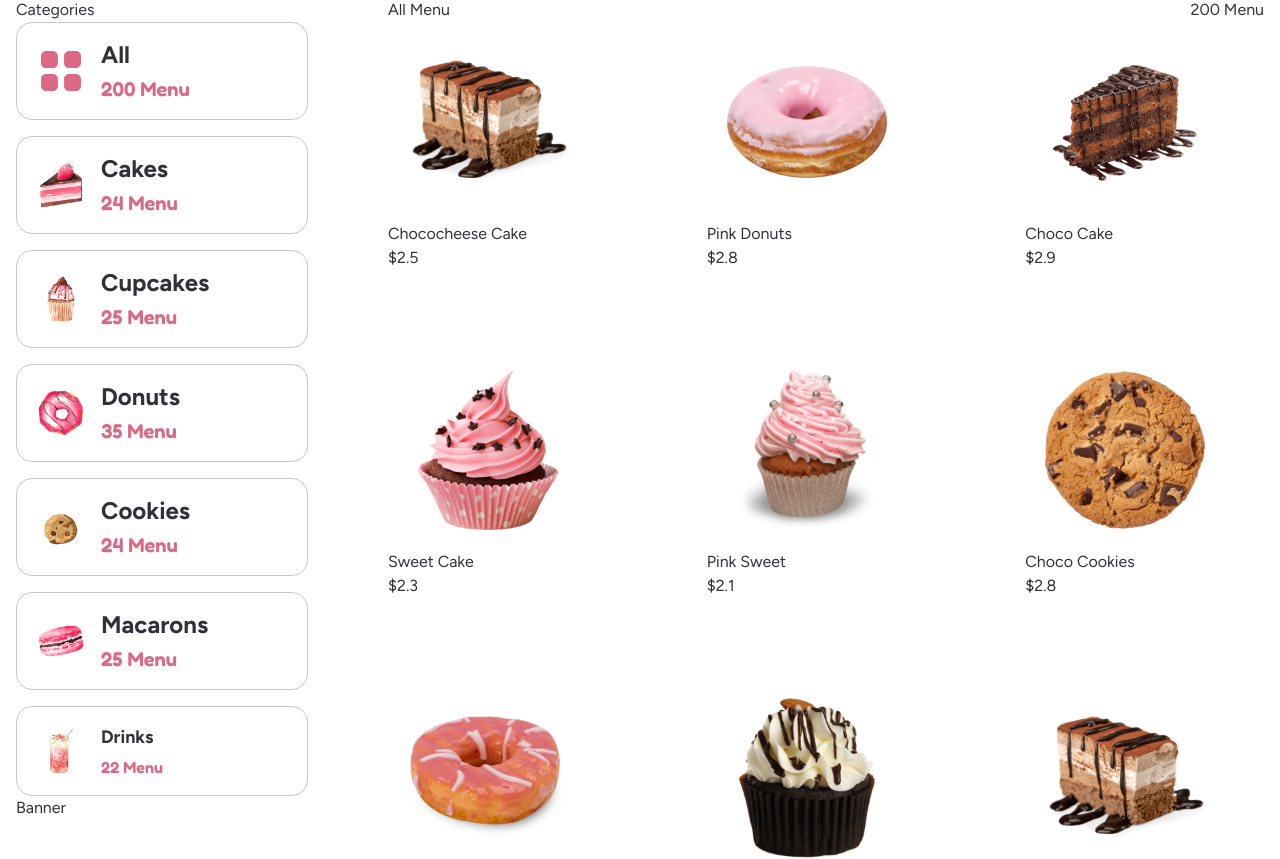
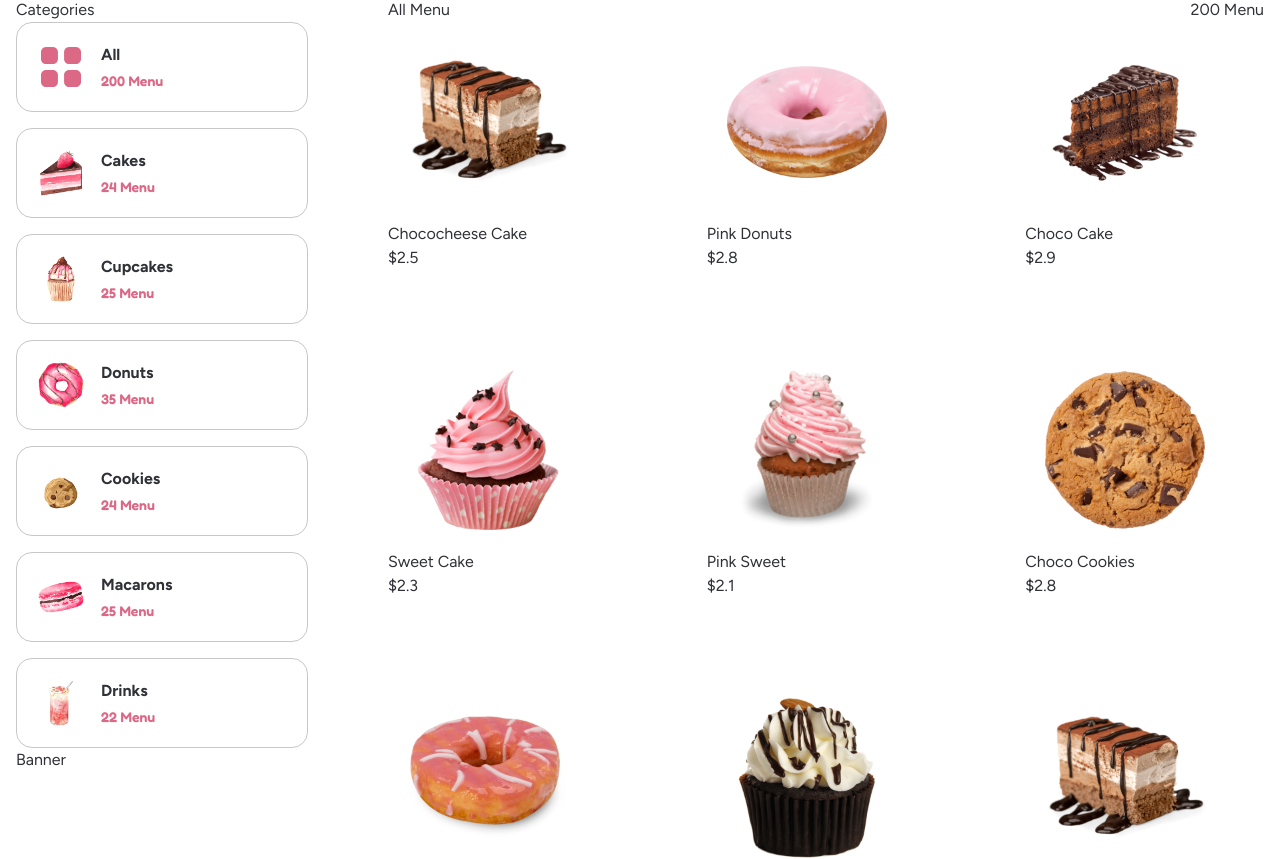
Before and after one commit to sandra-selezen/dessert-alert, a Next.js app: page /menu in a window 1280 px wide. Shown: the part 460-1319 px from the top of the page. Built offline with nearby package versions, Linux system fonts and the light colour scheme.

Commit message:
Add categories

```diff
--- a/src/app/page.tsx
+++ b/src/app/page.tsx
@@ -25,6 +25,7 @@ import { PrimaryButton } from "@/components/Buttons/PrimaryButton";
 import { SecondaryButton } from "@/components/Buttons/SecondaryButton";
 import { PopularMenu } from "@/components/PopularMenu/PopularMenu";
 import { HappyCustomer } from "@/components/HappyCustomer/HappyCustomer";
+import { categories } from "@/lib/data";
 
 export default function Home() {
   return (
@@ -101,36 +102,16 @@ export default function Home() {
         <p className="text-center mb-4 text-2xl font-fredoka font-semibold text-pink100">Explore</p>
         <h2 className="h2 text-center mb-10 lg:mb-16">Our Delicious Menu</h2>
         <ul className="max-w-max mx-auto grid grid-cols-1 sm:grid-cols-2 lg:grid-cols-3 gap-10">
-          <li className="w-[260px] h-[260px] flex flex-col items-center p-5 border rounded-2xl border-grey10 hover:border-pink100 hover:cursor-pointer hover:shadow-lg shadow-gray transition">
-            <Image src={cake} width={130} height={130} alt="cake" className="mb-5" />
-            <h3 className="mb-2 font-bold">Cakes</h3>
-            <p className="font-fredoka font-semibold text-pink100">24 Menu</p>
-          </li>
-          <li className="w-[260px] h-[260px] flex flex-col items-center p-5 border rounded-2xl border-grey10 hover:border-pink100 hover:cursor-pointer hover:shadow-lg shadow-gray transition">
-            <Image src={cupcake} width={130} height={130} alt="cupcake" className="mb-5" />
-            <h3 className="mb-2 font-bold">Cupcakes</h3>
-            <p className="font-fredoka font-semibold text-pink100">25 Menu</p>
-          </li>
-          <li className="w-[260px] h-[260px] flex flex-col items-center p-5 border rounded-2xl border-grey10 hover:border-pink100 hover:cursor-pointer hover:shadow-lg shadow-gray transition">
-            <Image src={donut} width={130} height={130} alt="donut" className="mb-5" />
-            <h3 className="mb-2 font-bold">Donuts</h3>
-            <p className="font-fredoka font-semibold text-pink100">35 Menu</p>
-          </li>
-          <li className="w-[260px] h-[260px] flex flex-col items-center p-5 border rounded-2xl border-grey10 hover:border-pink100 hover:cursor-pointer hover:shadow-lg shadow-gray transition">
-            <Image src={cookie} width={130} height={130} alt="cookie" className="mb-5" />
-            <h3 className="mb-2 font-bold">Cookies</h3>
-            <p className="font-fredoka font-semibold text-pink100">24 Menu</p>
-          </li>
-          <li className="w-[260px] h-[260px] flex flex-col items-center p-5 border rounded-2xl border-grey10 hover:border-pink100 hover:cursor-pointer hover:shadow-lg shadow-gray transition">
-            <Image src={macaron} width={130} height={130} alt="macaron" className="mb-5" />
-            <h3 className="mb-2 font-bold">Macarons</h3>
-            <p className="font-fredoka font-semibold text-pink100">25 Menu</p>
-          </li>
-          <li className="w-[260px] h-[260px] flex flex-col items-center p-5 border rounded-2xl border-grey10 hover:border-pink100 hover:cursor-pointer hover:shadow-lg shadow-gray transition">
-            <Image src={drink} width={130} height={130} alt="drink" className="mb-5" />
-            <h3 className="mb-2 font-bold">Drinks</h3>
-            <p className="font-fredoka font-semibold text-pink100">22 Menu</p>
-          </li>
+          {categories.map((item) => (
+            <li
+              key={item.id}
+              className="w-[260px] h-[260px] flex flex-col items-center p-5 border rounded-2xl border-grey10 hover:border-pink100 hover:cursor-pointer hover:shadow-lg shadow-gray transition"
+            >
+              <Image src={item.image} width={130} height={130} alt={item.title} className="mb-5" />
+              <h3 className="mb-2 font-bold">{item.title}</h3>
+              <p className="font-fredoka font-semibold text-pink100">{item.subtitle}</p>
+            </li>
+          ))}
         </ul>
       </section>
       <section className="container max-w-max mx-auto flex flex-col lg:flex-row items-center gap-10 lg:gap-20 pb-20 lg:pb-36 px-4">
--- a/src/components/Categories/Categories.tsx
+++ b/src/components/Categories/Categories.tsx
@@ -2,77 +2,31 @@ import React from "react";
 import Image from "next/image";
 
 import MenuIcon from "../../../public/icons/category.svg";
-import cake from "/public/images/cake.png";
-import cupcake from "/public/images/cupcake.png";
-import donut from "/public/images/donut.png";
-import cookie from "/public/images/cookie.png";
-import macaron from "/public/images/macaron.png";
-import drink from "/public/images/drink.png";
+import { categories } from "@/lib/data";
 
 export const Categories = () => {
   return (
-    <ul className="flex md:flex-col gap-4">
-      <li className="flex gap-3 items-center p-4 rounded-2xl border border-grey10">
+    <ul className="flex md:flex-col gap-4 max-[767px]:overflow-x-scroll">
+      <li className="flex flex-shrink-0 basis-['calc((100%-96px)/7)'] gap-3 items-center p-4 rounded-2xl border border-grey10 hover:border-pink100 hover:cursor-pointer hover:shadow-lg shadow-gray transition">
         <div className="w-[56px] h-[56px] flex justify-center items-center"><MenuIcon /></div>
         <div>
-          <h3 className="mb-1 font-bold text-2xl">All</h3>
-          <p className="font-fredoka font-semibold text-pink100 text-xl">200 Menu</p>
+          <h3 className="mb-1 font-bold text-base">All</h3>
+          <p className="font-fredoka font-semibold text-pink100 text-sm">200 Menu</p>
         </div>
       </li>
-      <li className="flex gap-3 items-center p-4 rounded-2xl border border-grey10">
-        <div>
-          <Image src={cake} width={56} height={56} alt="cake" />
-        </div>
-        <div>
-          <h3 className="mb-1 font-bold text-2xl">Cakes</h3>
-          <p className="font-fredoka font-semibold text-pink100 text-xl">24 Menu</p>
-        </div>
-      </li>
-      <li className="flex gap-3 items-center p-4 rounded-2xl border border-grey10">
-        <div>
-          <Image src={cupcake} width={56} height={56} alt="cupcake" />
-        </div>
-        <div>
-          <h3 className="mb-1 font-bold text-2xl">Cupcakes</h3>
-          <p className="font-fredoka font-semibold text-pink100 text-xl">25 Menu</p>
-        </div>
-      </li>
-      <li className="flex gap-3 items-center p-4 rounded-2xl border border-grey10">
-        <div>
-          <Image src={donut} width={56} height={56} alt="donut" />
-        </div>
-        <div>
-          <h3 className="mb-1 font-bold text-2xl">Donuts</h3>
-          <p className="font-fredoka font-semibold text-pink100 text-xl">35 Menu</p>
-        </div>
-      </li>
-      <li className="flex gap-3 items-center p-4 rounded-2xl border border-grey10">
-        <div>
-          <Image src={cookie} width={56} height={56} alt="cookie" />
-        </div>
-        <div>
-          <h3 className="mb-1 font-bold text-2xl">Cookies</h3>
-          <p className="font-fredoka font-semibold text-pink100 text-xl">24 Menu</p>
-        </div>
-      </li>
-      <li className="flex gap-3 items-center p-4 rounded-2xl border border-grey10">
-        <div>
-          <Image src={macaron} width={56} height={56} alt="macaron" />
-        </div>
-        <div>
-          <h3 className="mb-1 font-bold text-2xl">Macarons</h3>
-          <p className="font-fredoka font-semibold text-pink100 text-xl">25 Menu</p>
-        </div>
-      </li>
-      <li className="flex gap-3 items-center p-4 rounded-2xl border border-grey10">
-        <div>
-          <Image src={drink} width={56} height={56} alt="drink" />
-        </div>
-        <div>
-          <h3 className="mb-1 font-bold text-lg">Drinks</h3>
-          <p className="font-fredoka font-semibold text-pink100 text-base">22 Menu</p>
-        </div>
-      </li>
+      {categories.map((item) => (
+        <li
+          key={item.id}
+          className="flex flex-shrink-0 basis-['calc((100%-96px)/7)'] gap-3 items-center p-4 rounded-2xl border border-grey10 hover:border-pink100 hover:cursor-pointer hover:shadow-lg shadow-gray transition">
+          <div>
+            <Image src={item.image} width={56} height={56} alt={item.title} />
+          </div>
+          <div>
+            <h3 className="mb-1 font-bold text-base">{item.title}</h3>
+            <p className="font-fredoka font-semibold text-pink100 text-sm">{item.subtitle}</p>
+          </div>
+        </li>
+      ))}
     </ul>
   )
 }
--- a/src/lib/data.ts
+++ b/src/lib/data.ts
@@ -6,6 +6,13 @@ import pinkSweet from "/public/images/pink-sweet.png";
 import chocoCookies from "/public/images/choco-cookies.png";
 import sweetDonuts from "/public/images/sweet-donuts.png";
 import sweetChoco from "/public/images/sweet-choco.png";
+
+import cake from "/public/images/cake.png";
+import cupcake from "/public/images/cupcake.png";
+import donut from "/public/images/donut.png";
+import cookie from "/public/images/cookie.png";
+import macaron from "/public/images/macaron.png";
+import drink from "/public/images/drink.png";
 
 export const menu = [
   {
@@ -105,3 +112,42 @@ export const menu = [
     image: sweetChoco,
   }
 ];
+
+export const categories = [
+  {
+    id: 1,
+    title: "Cakes",
+    subtitle: "24 Menu",
+    image: cake,
+  },
+  {
+    id: 2,
+    title: "Cupcakes",
+    subtitle: "25 Menu",
+    image: cupcake,
+  },
+  {
+    id: 3,
+    title: "Donuts",
+    subtitle: "35 Menu",
+    image: donut,
+  },
+  {
+    id: 4,
+    title: "Cookies",
+    subtitle: "24 Menu",
+    image: cookie,
+  },
+  {
+    id: 5,
+    title: "Macarons",
+    subtitle: "25 Menu",
+    image: macaron,
+  },
+  {
+    id: 6,
+    title: "Drinks",
+    subtitle: "22 Menu",
+    image: drink,
+  },
+];
```
